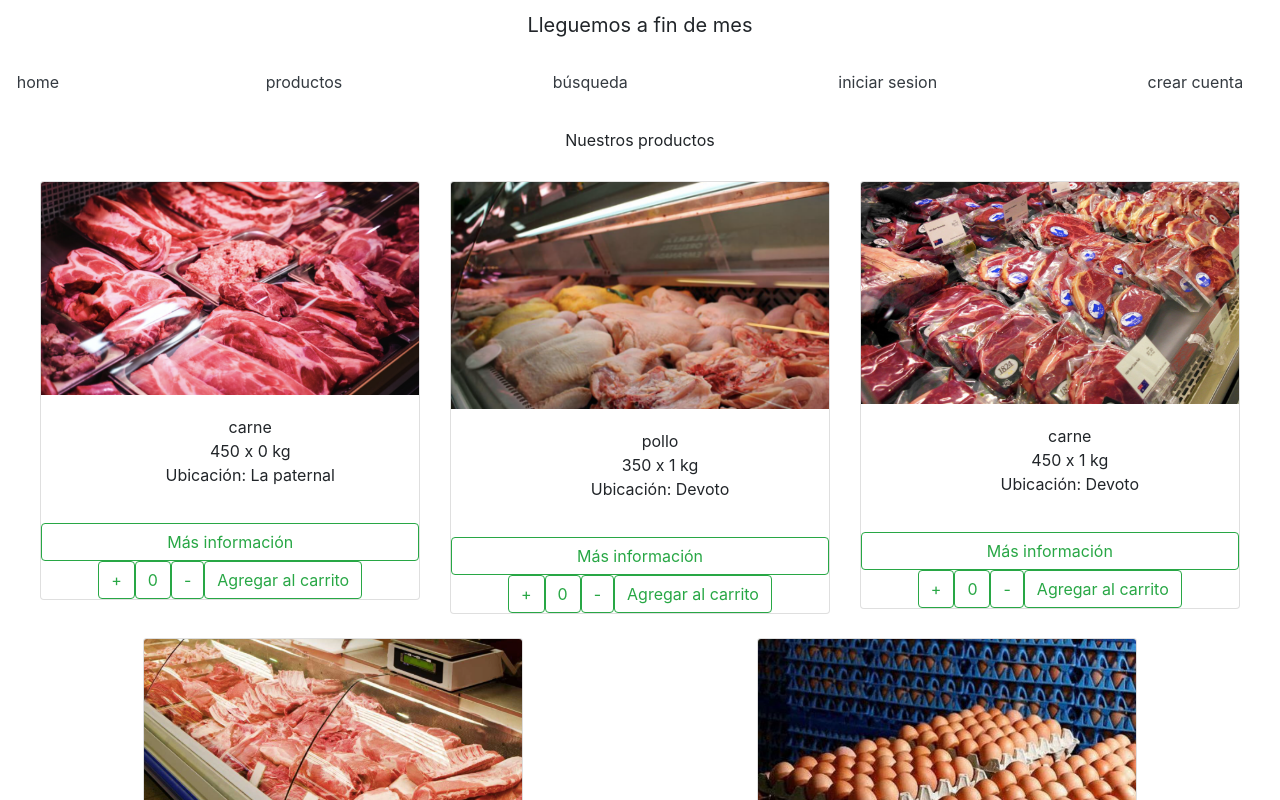
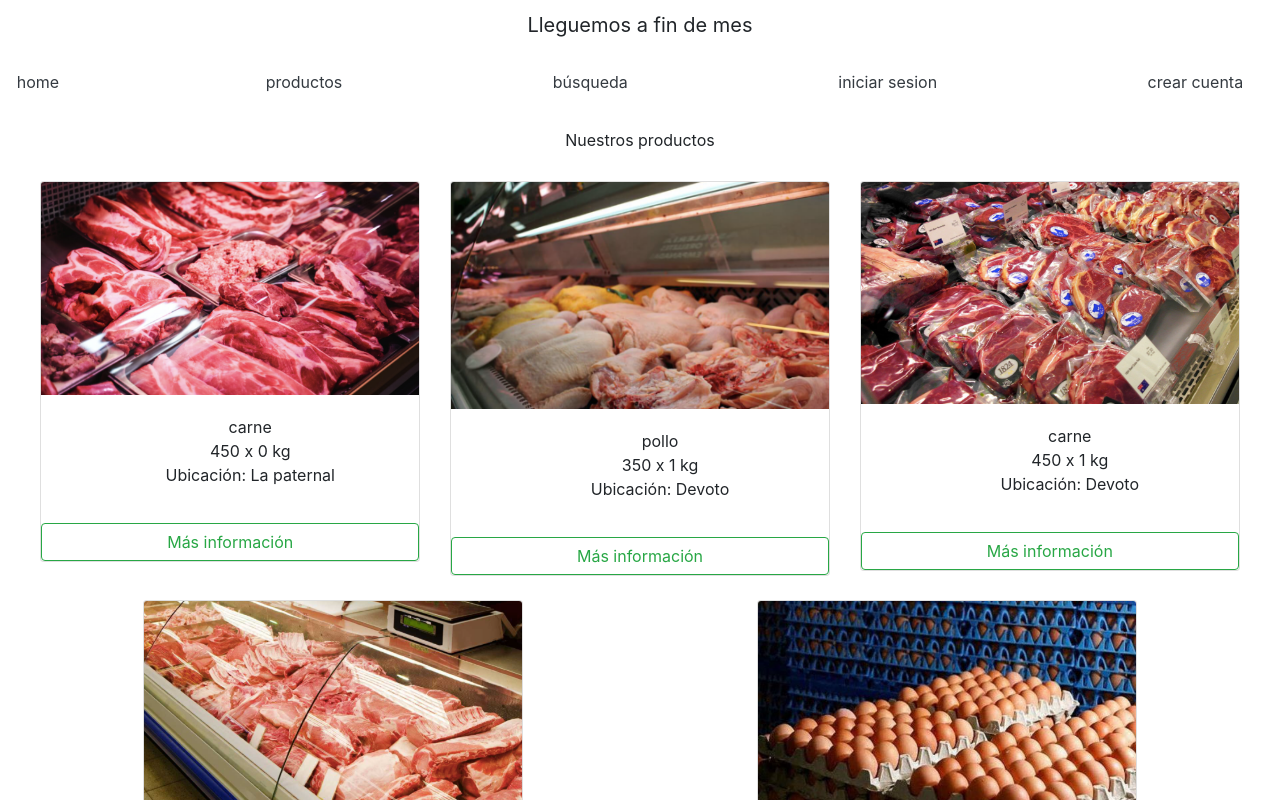
Before and after one commit to francolosa/proyecto-final, a React (Create React App) app: page / in a window 1280 px wide. Shown: the top 800 px of the page. Built offline with nearby package versions, Linux system fonts and the light colour scheme.

Commit message:
refactorizacion del código
refactorizacion del código

```diff
--- a/src/components/Item.js
+++ b/src/components/Item.js
@@ -1,15 +1,8 @@
 import ItemCount from "./ItemCount"
 import { Link } from "react-router-dom";
-import { useState } from 'react'
 
 export default function ({ item }) {
 
-    const [itemCount, setItemCount] = useState();
-
-    function onAddItem(newItemCount){
-        console.log(newItemCount);
-        setItemCount(newItemCount);
-    }
 
     return (
         <div className='col-md-4'>
@@ -24,10 +17,6 @@ export default function ({ item }) {
                 </div>
                 <Link to={`/products/detail/${item.id}`} type="button" className="btn btn-outline-success">Más información</Link>
 
-                {   !itemCount ?
-                    <ItemCount id={item.id} onAdd={onAddItem}/> :
-                    <Link to="/cart">Ir al carrito</Link>
-                }
 
             </div>
         </div>
--- a/src/components/ItemCount.js
+++ b/src/components/ItemCount.js
@@ -3,28 +3,28 @@ import productos from '../api/productos.json';
 
 export default function ItemCount ({id, onAdd}) {
 
-    const [itemCounter, setItemCounter] = useState(0);
+    const [number, setNumber] = useState(0);
 
     const addToCart = ()=>{
-        onAdd(itemCounter)
+        onAdd(number)
     }
 
     const aumentarContador = () => {
-        if(productos[id].cantidad>0 && itemCounter<productos[id].cantidad){
-        setItemCounter(itemCounter+1)
+        if(productos[id].cantidad>0 && number<productos[id].cantidad){
+        setNumber(number+1)
     }
     }
 
     const disminuirContador = () => {
-        if(itemCounter>0){
-        setItemCounter(itemCounter-1)
+        if(number>0){
+        setNumber(number-1)
     }
     }
     ;
 
     return ( <div className="itemCount">
             <button className="btn btn-outline-success" onClick={aumentarContador}>+ </button>
-            <button className="btn btn-outline-success" > {itemCounter}</button>
+            <button className="btn btn-outline-success" > {number}</button>
             <button className="btn btn-outline-success" onClick={disminuirContador}>- </button>
             <button type="button" className="btn btn-outline-success" onClick={addToCart}>Agregar al carrito</button>
             </div>
--- a/src/components/ItemDetail.js
+++ b/src/components/ItemDetail.js
@@ -1,12 +1,13 @@
 import ItemCount from "./ItemCount"
 import { Link } from 'react-router-dom';
 import { useState } from 'react'
+
 export default function ItemDetail({ item }) {
-    const [itemCount, setItemCount] = useState();
+    const [showButton, setShowButton] = useState(false);
 
-    function onAddItem(newItemCount){
-        console.log(newItemCount);
-        setItemCount(newItemCount);
+    function onAddItem(cantidad){
+        console.log(`Se agregó ${cantidad} ${item.nombre} al carrito.`);
+        setShowButton(true);
     }
 
     return (
@@ -25,7 +26,7 @@ export default function ItemDetail({ item }) {
 
                     </ul>
                 </div>
-                {   !itemCount ?
+                {   !showButton  ?
                     <ItemCount id={item.id} onAdd={onAddItem}/> :
                     <Link to="/cart">Ir al carrito</Link>
                 }
```
